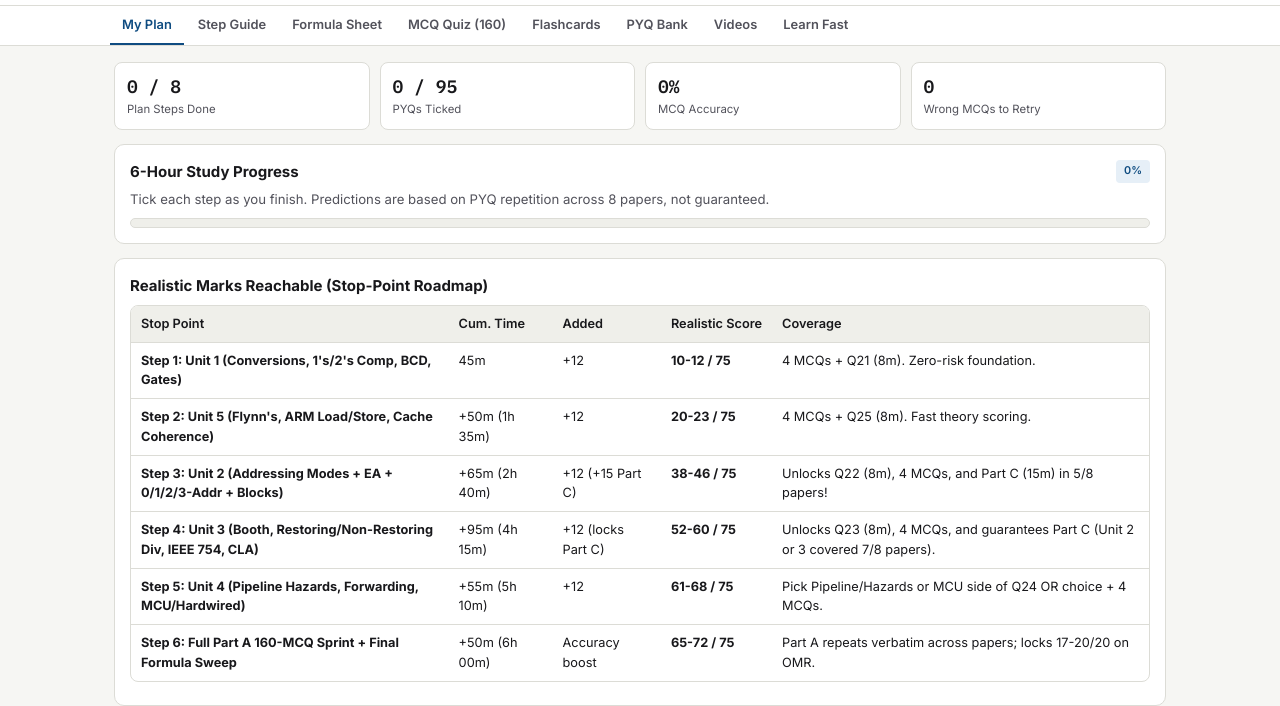
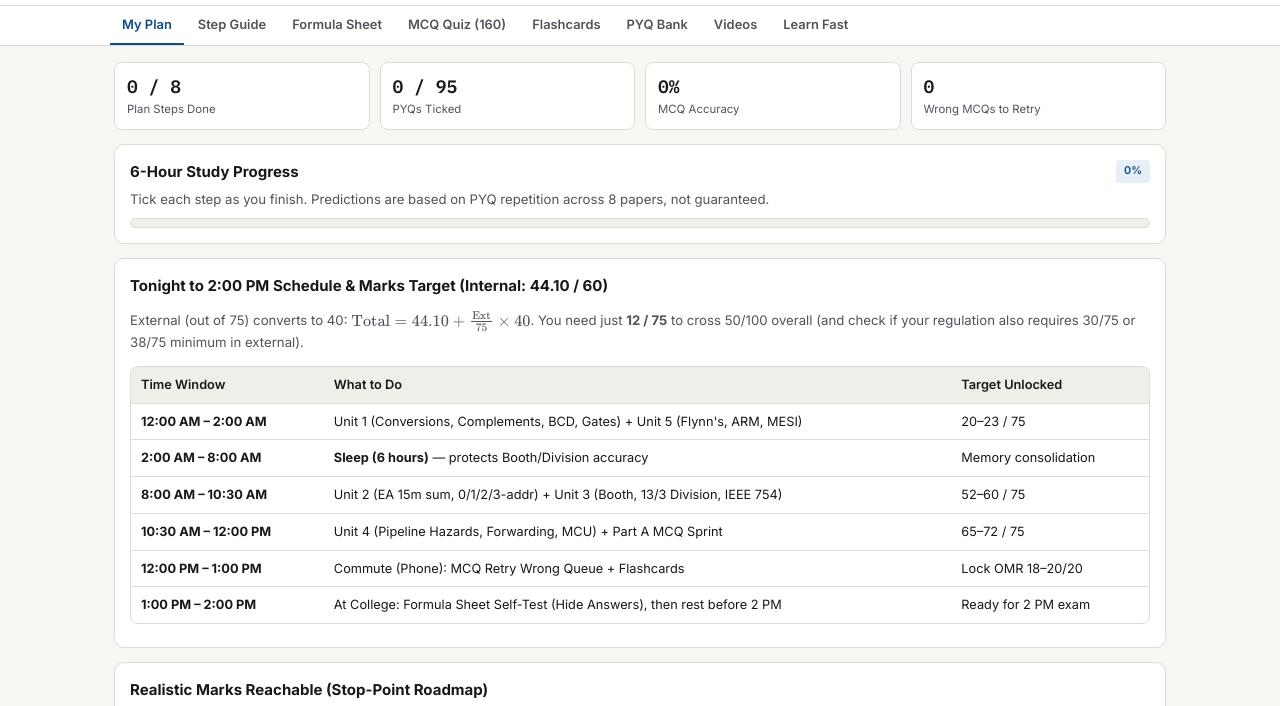
Before and after one commit to inish2007/coa-study-hub, a plain HTML site: page index.html in a window 1280 px wide. Shown: the part 51-757 px from the top of the page. Drawn offline with nearby package versions, Linux system fonts and the light colour scheme.

Commit message:
Add midnight-to-2pm timetable and 44.10/60 score target

```diff
--- a/index.html
+++ b/index.html
@@ -209,6 +209,24 @@ select { font-family: var(--sans); font-size: 0.85rem; padding: 6px 10px; border
         <span class="badge badge-accent" id="plan-pct">0%</span>
       </div>
       <div class="prog-outer"><div class="prog-inner" id="plan-prog"></div></div>
+    </div>
+
+    <div class="card">
+      <h3>Tonight to 2:00 PM Schedule &amp; Marks Target (Internal: 44.10 / 60)</h3>
+      <p class="muted">External (out of 75) converts to 40: \(\text{Total} = 44.10 + \frac{\text{Ext}}{75}\times 40\). You need just <b>12 / 75</b> to cross 50/100 overall (and check if your regulation also requires 30/75 or 38/75 minimum in external).</p>
+      <div class="table-wrap">
+        <table>
+          <thead><tr><th>Time Window</th><th>What to Do</th><th>Target Unlocked</th></tr></thead>
+          <tbody>
+            <tr><td><b>12:00 AM – 2:00 AM</b></td><td>Unit 1 (Conversions, Complements, BCD, Gates) + Unit 5 (Flynn's, ARM, MESI)</td><td>20–23 / 75</td></tr>
+            <tr><td><b>2:00 AM – 8:00 AM</b></td><td><b>Sleep (6 hours)</b> — protects Booth/Division accuracy</td><td>Memory consolidation</td></tr>
+            <tr><td><b>8:00 AM – 10:30 AM</b></td><td>Unit 2 (EA 15m sum, 0/1/2/3-addr) + Unit 3 (Booth, 13/3 Division, IEEE 754)</td><td>52–60 / 75</td></tr>
+            <tr><td><b>10:30 AM – 12:00 PM</b></td><td>Unit 4 (Pipeline Hazards, Forwarding, MCU) + Part A MCQ Sprint</td><td>65–72 / 75</td></tr>
+            <tr><td><b>12:00 PM – 1:00 PM</b></td><td>Commute (Phone): MCQ Retry Wrong Queue + Flashcards</td><td>Lock OMR 18–20/20</td></tr>
+            <tr><td><b>1:00 PM – 2:00 PM</b></td><td>At College: Formula Sheet Self-Test (Hide Answers), then rest before 2 PM</td><td>Ready for 2 PM exam</td></tr>
+          </tbody>
+        </table>
+      </div>
     </div>
 
     <div class="card">
```
